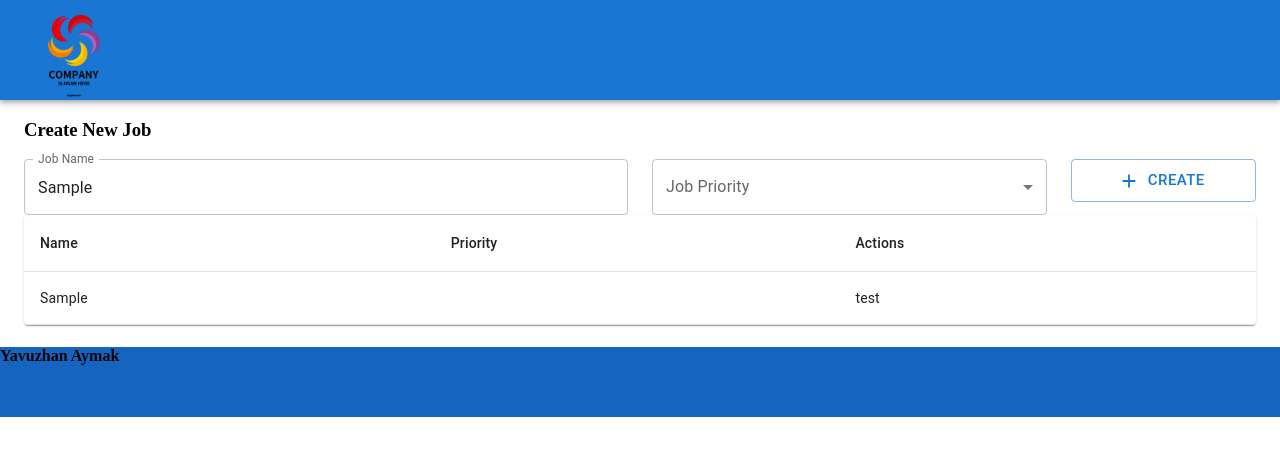
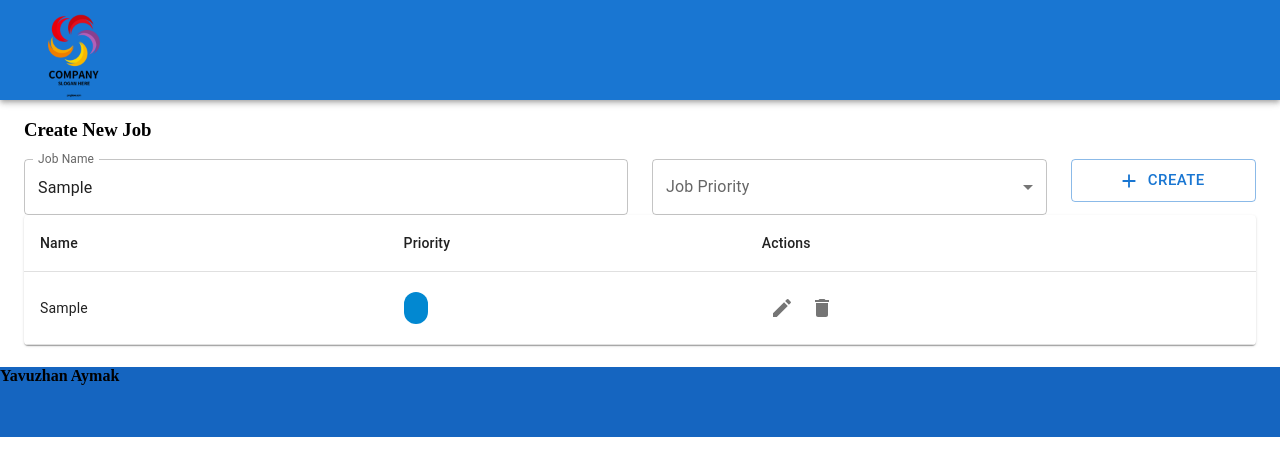
Before and after one commit to yavuzhanaymak/Kisisel-is-takip, a Next.js app: page / in a window 1280 px wide. Both pictures are taken after typing "Sample" into the empty fields and a click on the button "CREATE". Shown: the top 476 px of the page. Built offline with nearby package versions, Linux system fonts and the light colour scheme.

Commit message:
Tables data and modal

```diff
--- a/pages/index.js
+++ b/pages/index.js
@@ -8,6 +8,7 @@ import Container from "@mui/material/Container";
 import Grid from "@mui/material/Grid";
 import Plus from '@mui/icons-material/Add';
 import Tables from "../src/components/Tables";
+import Modal from "../src/components/Modal";
 const currencies = [
   {
     value: 'Urgent',
@@ -32,6 +33,8 @@ export default function Home() {
   const [jobs, setJobs] = useState([]);
   const [name, setName] = useState("");
   const [Priority, setPriority] = useState("");
+  const [id, setId] = useState(0);
+  const [open, setOpen] = useState(false);
 
   useEffect(() => {
 
@@ -42,10 +45,21 @@ console.log(jobs)
 
 
   }
+let count = 0;
+  function handleDelete(id) {
+    const newJobs = jobs.filter((item) => item.id !== id);
+    setJobs(newJobs);
+  }
+
+  function handleEdit(id) {
+    const newJobs = jobs.filter((item) => item.id !== id);
+    setJobs(newJobs);
+  }
 
 
   function handleAdd() {
-    setJobs([...jobs, { id: 2, name: name, Priority: Priority }]);
+   setId(id+1);
+    setJobs([...jobs, { id: id, name: name, Priority: Priority }]);
 
   }
 
@@ -68,8 +82,8 @@ console.log(jobs)
         <Button actions={()=>handleAdd()} label={"Create"} Icon={Plus} />
         </Grid>
       </Grid>
-
-      <Tables columnData={columnData} rowsData={jobs} />
+<Modal open={open} />
+      <Tables actionDelete={()=>setOpen(!open)} actionEdit={()=>handleEdit()} columnData={columnData} rowsData={jobs} />
     </Container>
   );
 }
--- /dev/null
+++ b/src/components/Modal/index.js
@@ -0,0 +1,90 @@
+import * as React from 'react';
+import PropTypes from 'prop-types';
+import Button from '@mui/material/Button';
+import { styled } from '@mui/material/styles';
+import Dialog from '@mui/material/Dialog';
+import DialogTitle from '@mui/material/DialogTitle';
+import DialogContent from '@mui/material/DialogContent';
+import DialogActions from '@mui/material/DialogActions';
+import IconButton from '@mui/material/IconButton';
+import CloseIcon from '@mui/icons-material/Close';
+import Typography from '@mui/material/Typography';
+
+const BootstrapDialog = styled(Dialog)(({ theme }) => ({
+  '& .MuiDialogContent-root': {
+    padding: theme.spacing(2),
+  },
+  '& .MuiDialogActions-root': {
+    padding: theme.spacing(1),
+  },
+}));
+
+const BootstrapDialogTitle = (props) => {
+  const { children, onClose, ...other } = props;
+
+  return (
+    <DialogTitle sx={{ m: 0, p: 2 }} {...other}>
+      {children}
+      {onClose ? (
+        <IconButton
+          aria-label="close"
+          onClick={onClose}
+          sx={{
+            position: 'absolute',
+            right: 8,
+            top: 8,
+            color: (theme) => theme.palette.grey[500],
+          }}
+        >
+          <CloseIcon />
+        </IconButton>
+      ) : null}
+    </DialogTitle>
+  );
+};
+
+BootstrapDialogTitle.propTypes = {
+  children: PropTypes.node,
+  onClose: PropTypes.func.isRequired,
+};
+
+export default function Modal({open, handleClose, title, children}) {
+
+
+
+  return (
+    <div>
+
+      <BootstrapDialog
+        onClose={handleClose}
+        aria-labelledby="customized-dialog-title"
+        open={open}
+      >
+        <BootstrapDialogTitle id="customized-dialog-title" onClose={handleClose}>
+          Modal title
+        </BootstrapDialogTitle>
+        <DialogContent dividers>
+          <Typography gutterBottom>
+            Cras mattis consectetur purus sit amet fermentum. Cras justo odio,
+            dapibus ac facilisis in, egestas eget quam. Morbi leo risus, porta ac
+            consectetur ac, vestibulum at eros.
+          </Typography>
+          <Typography gutterBottom>
+            Praesent commodo cursus magna, vel scelerisque nisl consectetur et.
+            Vivamus sagittis lacus vel augue laoreet rutrum faucibus dolor auctor.
+          </Typography>
+          <Typography gutterBottom>
+            Aenean lacinia bibendum nulla sed consectetur. Praesent commodo cursus
+            magna, vel scelerisque nisl consectetur et. Donec sed odio dui. Donec
+            ullamcorper nulla non metus auctor fringilla.
+          </Typography>
+        </DialogContent>
+        <DialogActions>
+          <Button autoFocus onClick={handleClose}>
+            Save changes
+          </Button>
+        </DialogActions>
+      </BootstrapDialog>
+    </div>
+  );
+}
--- a/src/components/Tables/index.js
+++ b/src/components/Tables/index.js
@@ -1,48 +1,70 @@
-import * as React from 'react';
-import Table from '@mui/material/Table';
-import TableBody from '@mui/material/TableBody';
-import TableCell from '@mui/material/TableCell';
-import TableContainer from '@mui/material/TableContainer';
-import TableHead from '@mui/material/TableHead';
-import TableRow from '@mui/material/TableRow';
-import Paper from '@mui/material/Paper';
-
+import * as React from "react";
+import Table from "@mui/material/Table";
+import TableBody from "@mui/material/TableBody";
+import TableCell from "@mui/material/TableCell";
+import TableContainer from "@mui/material/TableContainer";
+import TableHead from "@mui/material/TableHead";
+import TableRow from "@mui/material/TableRow";
+import Paper from "@mui/material/Paper";
+import Chip from "@mui/material/Chip";
+import Edit from "@mui/icons-material/Edit";
+import Delete from "@mui/icons-material/Delete";
+import Button from "../Button";
+import { IconButton } from "@mui/material";
 function createData(name, calories, fat, carbs, protein) {
   return { name, calories, fat, carbs, protein };
 }
 
 const rows = [
-  createData('Frozen yoghurt', 159, 6.0, 24, 4.0),
-  createData('Ice cream sandwich', 237, 9.0, 37, 4.3),
-  createData('Eclair', 262, 16.0, 24, 6.0),
-
+  createData("Frozen yoghurt", 159, 6.0, 24, 4.0),
+  createData("Ice cream sandwich", 237, 9.0, 37, 4.3),
+  createData("Eclair", 262, 16.0, 24, 6.0),
 ];
 
-export default function Tables({columnData,rowsData}) {
+function selectColorPriority(priority) {
+  switch (priority) {
+    case "Urgent":
+      return "error";
+    case "Regular":
+      return "warning";
+    case "Trival":
+      return "primary";
+    default:
+      return "info";
+  }
+}
+
+export default function Tables({ columnData, rowsData , actionDelete, actionEdit}) {
   return (
     <TableContainer component={Paper}>
       <Table sx={{ minWidth: 650 }} aria-label="simple table">
         <TableHead>
-          <TableRow >
-            {columnData.map((item,index)=>(
-                <TableCell key={index}>{item}</TableCell>
+          <TableRow>
+            {columnData.map((item, index) => (
+              <TableCell key={index}>{item}</TableCell>
             ))}
-
           </TableRow>
         </TableHead>
         <TableBody>
-          {rowsData?.map((row) => (
-            <TableRow
-              key={row.name}
-             >
+          {rowsData?.map((row,index) => (
+            <TableRow key={index}>
               <TableCell component="th" scope="row">
                 {row.name}
               </TableCell>
-              <TableCell  >{row.Priority}</TableCell>
-              <TableCell  >
-                test
+              <TableCell>
+                <Chip
+                  label={row.Priority}
+                  color={selectColorPriority(row.Priority)}
+                />
               </TableCell>
-
+              <TableCell>
+                <IconButton onClick={actionEdit}>
+                  <Edit />
+                </IconButton>
+                <IconButton onClick={actionDelete}>
+                  <Delete />
+                </IconButton>
+              </TableCell>
             </TableRow>
           ))}
         </TableBody>
```
